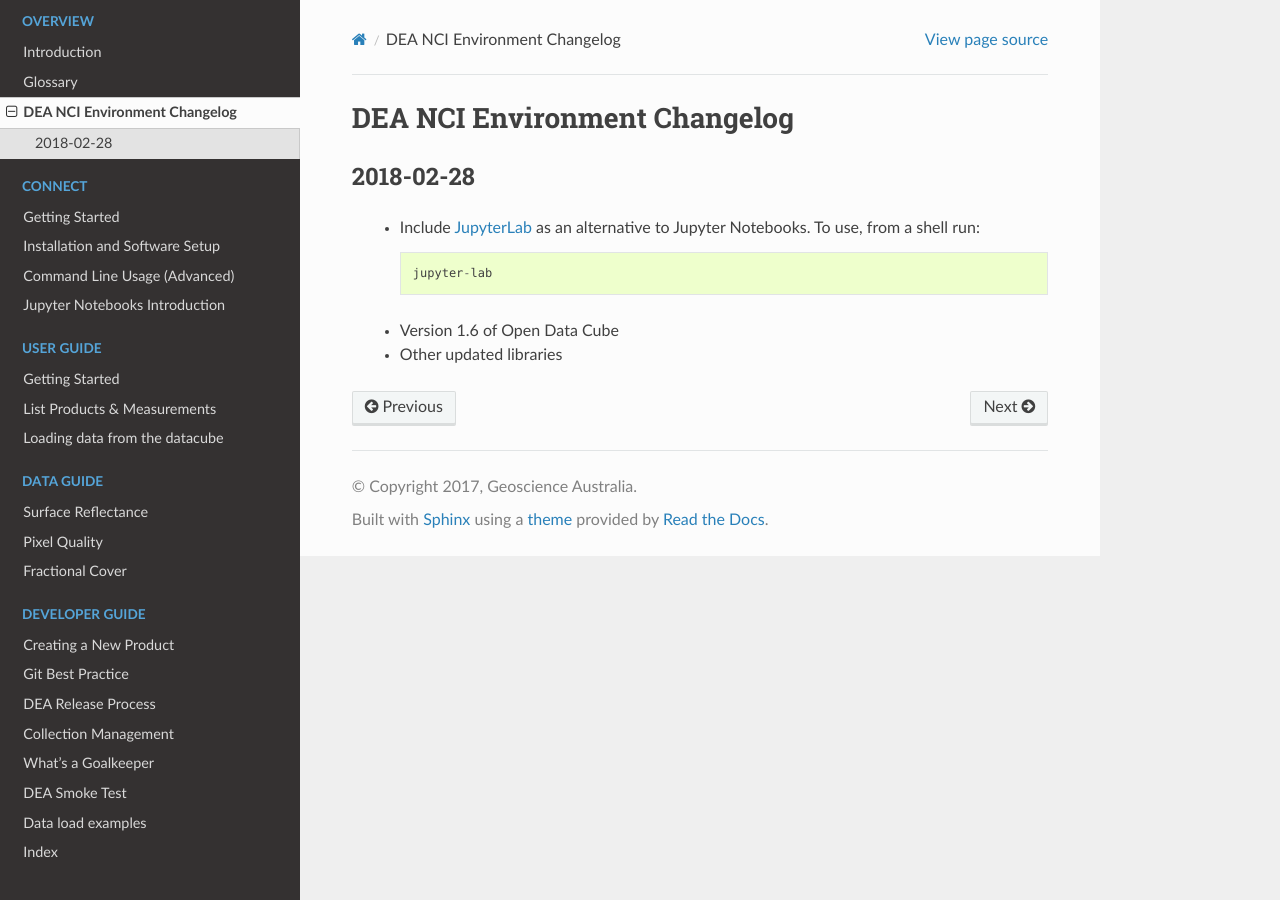
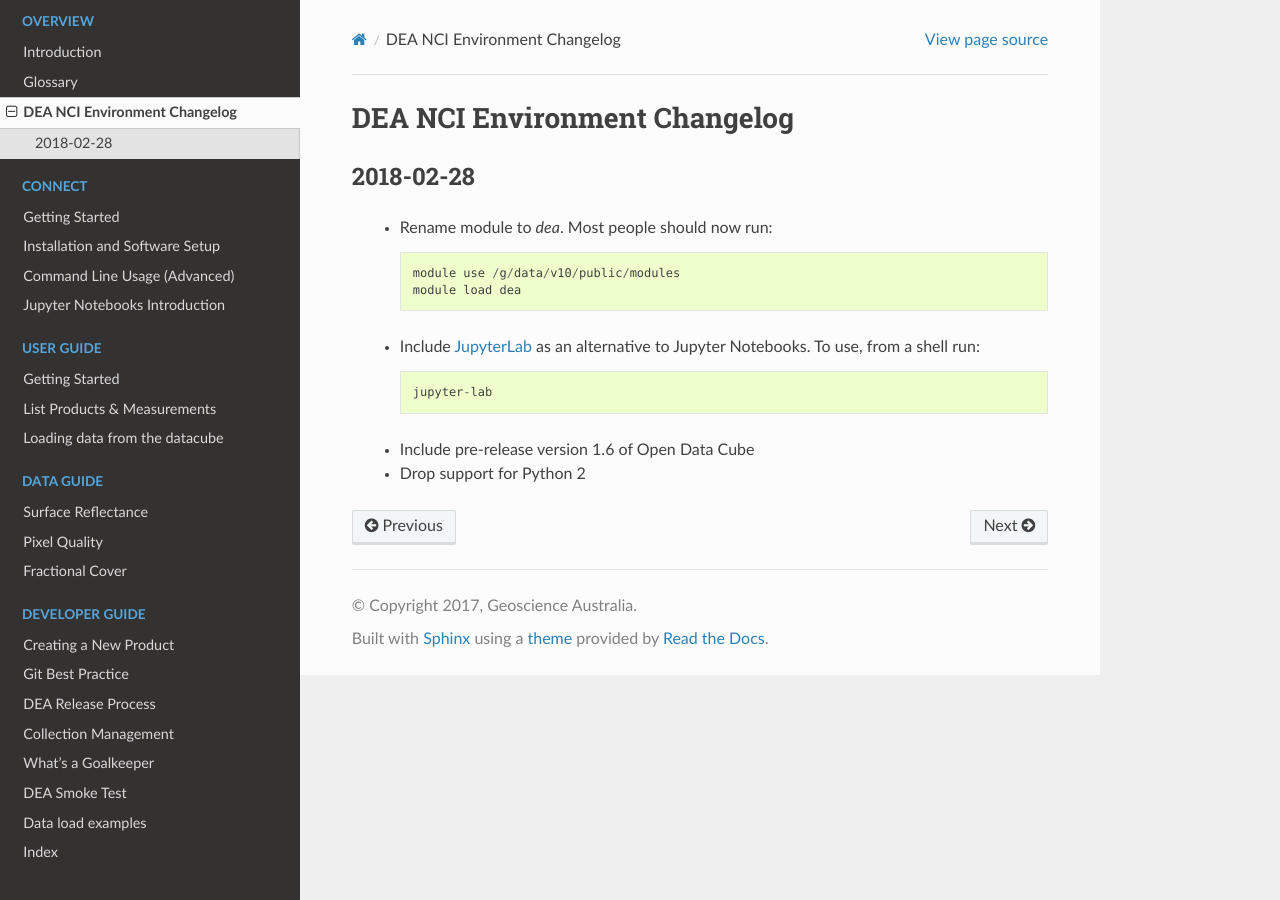
Before and after one commit to GeoscienceAustralia/digitalearthau, a Sphinx documentation site: the page built from docs/about/changelog.rst, in a window 1280 px wide. Built offline with Sphinx 7.4.7 and the Read the Docs theme 2.0.0, drawn with Linux system fonts in a browser that asks for light colours; pages that are not in the unit, such as notebooks, are missing from menus.

Commit message:
Update environment changelog

```diff
--- a/docs/about/changelog.rst
+++ b/docs/about/changelog.rst
@@ -6,17 +6,22 @@
  DEA NCI Environment Changelog
 ===============================
 
-
 2018-02-28
 ==========
+
+
+ * Rename module to `dea`. Most people should now run::
+
+    module use /g/data/v10/public/modules
+    module load dea
 
  * Include JupyterLab_ as an alternative to Jupyter Notebooks. To use, from a shell run::
 
       jupyter-lab
 
- * Version 1.6 of Open Data Cube
+ * Include pre-release version 1.6 of Open Data Cube
 
- * Other updated libraries
+ * Drop support for Python 2
 
 
 
```
